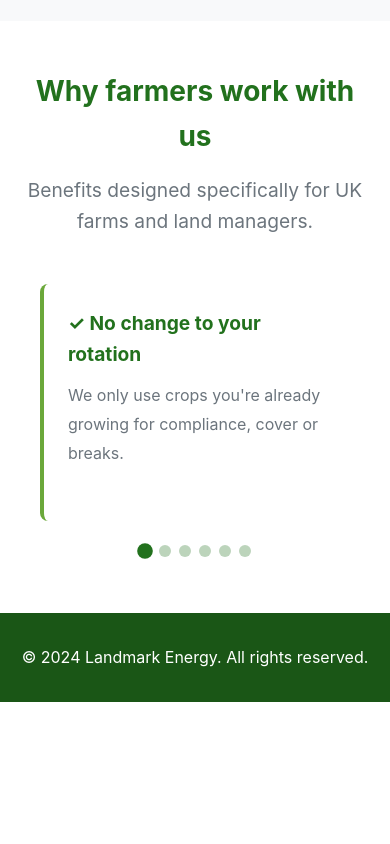
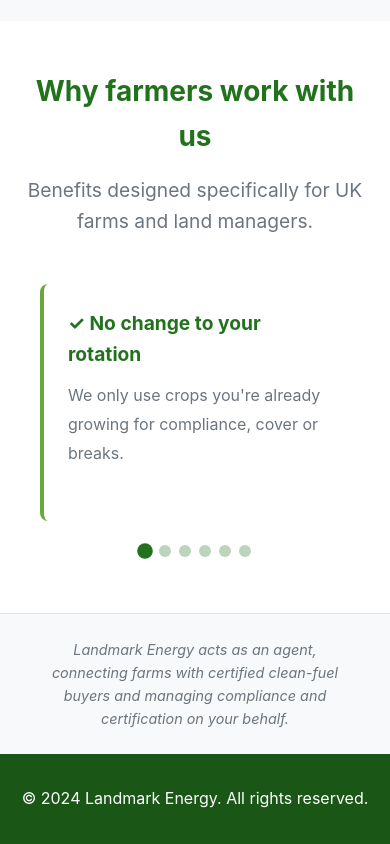
Before and after one commit to ewldh20/landmark-energy, a React (Vite) app: page / in a window 390 px wide. Shown: the part 3106-3950 px from the top of the page. Before the commit the page ends 3808 px from the top, so only its background shows below. Built offline with nearby package versions, Linux system fonts and the light colour scheme; the HTML template or start-up script is replaced by a standard one.

Commit message:
Add agent disclaimer section above footer

```diff
--- a/src/App.css
+++ b/src/App.css
@@ -655,6 +655,23 @@
     cursor: not-allowed;
 }
 
+/* Agent Disclaimer */
+.agent-disclaimer {
+    background-color: var(--bg-light);
+    padding: 2rem 0;
+    text-align: center;
+    border-top: 1px solid var(--border-color);
+}
+
+.disclaimer-text {
+    color: var(--text-light);
+    font-size: 0.95rem;
+    line-height: 1.6;
+    max-width: 800px;
+    margin: 0 auto;
+    font-style: italic;
+}
+
 /* Footer */
 .footer {
     background-color: var(--primary-dark);
@@ -683,6 +700,15 @@
 
     .section:first-of-type {
         padding-top: 6rem;
+    }
+
+    .agent-disclaimer {
+        padding: 1.5rem 0;
+    }
+
+    .disclaimer-text {
+        font-size: 0.9rem;
+        padding: 0 1rem;
     }
 
     .nav-logo {
--- a/src/App.tsx
+++ b/src/App.tsx
@@ -6,6 +6,7 @@
 import HowItWorks from './components/HowItWorks'
 import Benefits from './components/Benefits'
 import ContactModal from './components/ContactModal'
+import AgentDisclaimer from './components/AgentDisclaimer'
 import Footer from './components/Footer'
 import './App.css'
 
@@ -24,6 +25,7 @@
       <HowItWorks />
       <Benefits />
       <ContactModal isOpen={isModalOpen} onClose={closeModal} />
+      <AgentDisclaimer />
       <Footer />
     </div>
   )
--- /dev/null
+++ b/src/components/AgentDisclaimer.tsx
@@ -0,0 +1,13 @@
+const AgentDisclaimer = () => {
+  return (
+    <section className="agent-disclaimer">
+      <div className="container">
+        <p className="disclaimer-text">
+          Landmark Energy acts as an agent, connecting farms with certified clean-fuel buyers and managing compliance and certification on your behalf.
+        </p>
+      </div>
+    </section>
+  )
+}
+
+export default AgentDisclaimer
```
